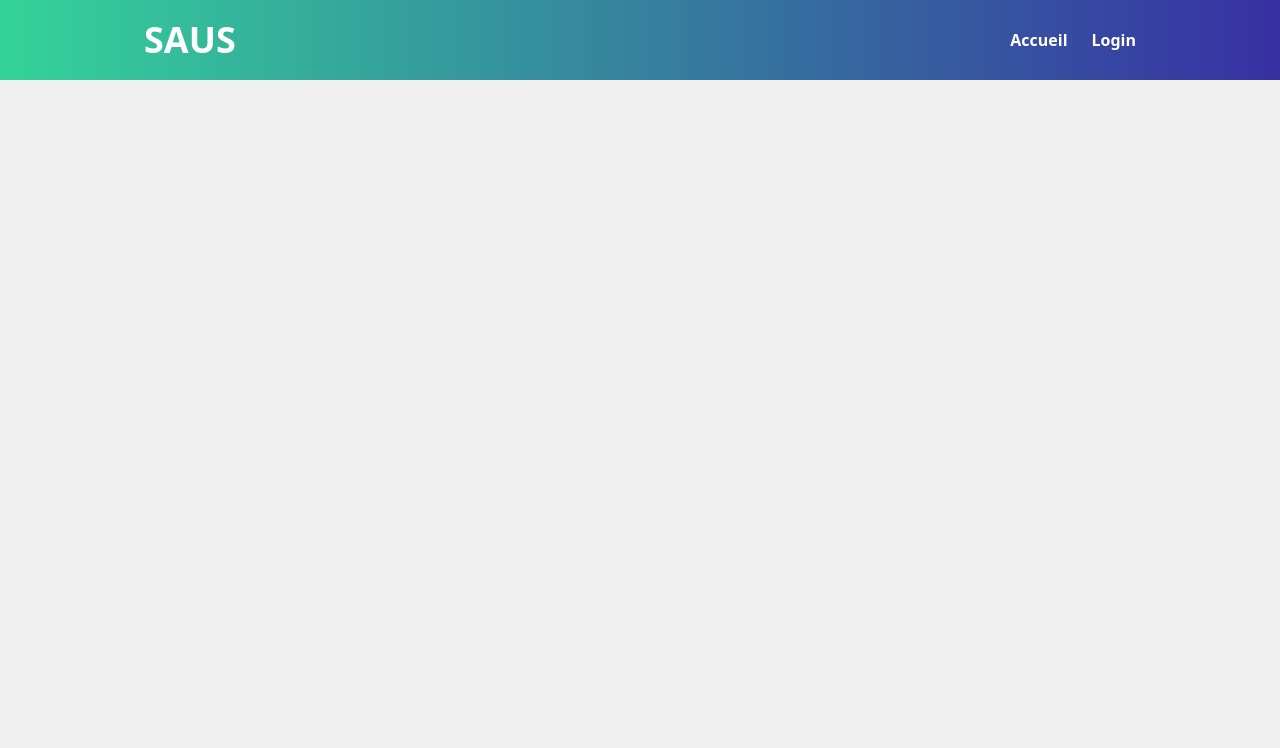
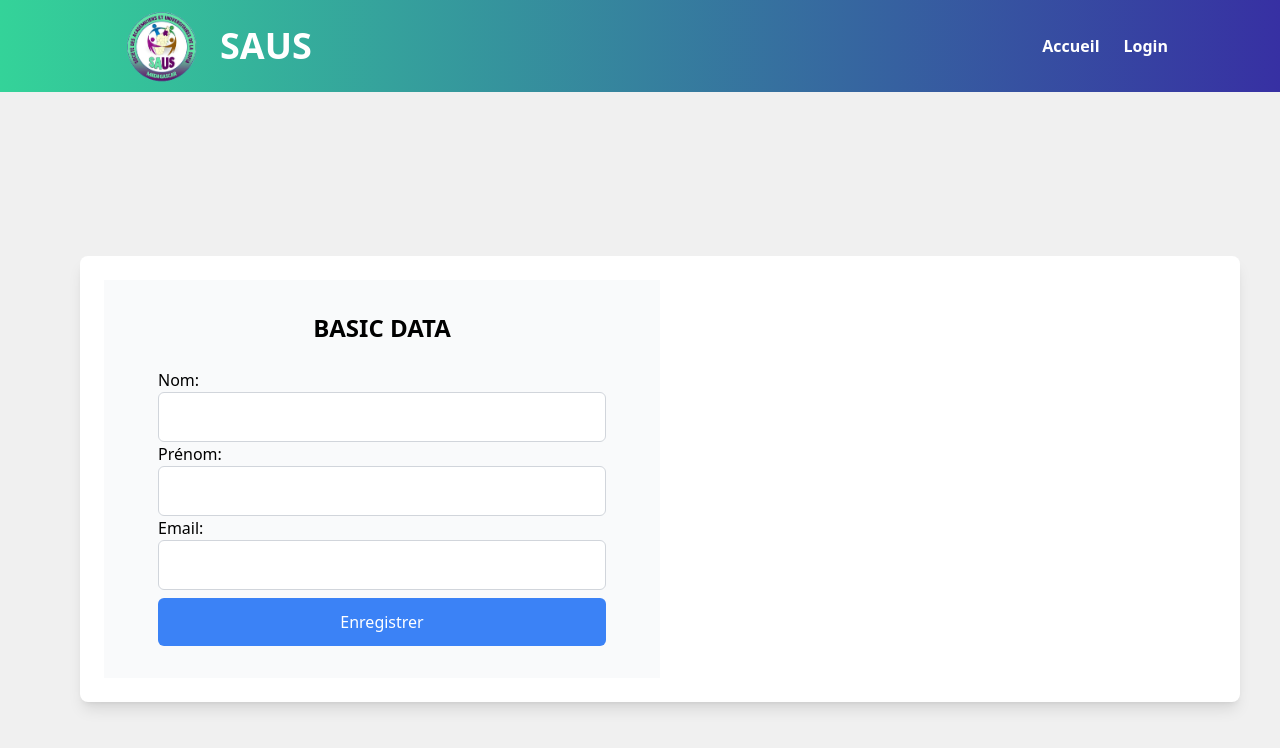
Before and after one commit to dlor003/FRONT-SAUS, a React (Vite) app: page /registerBasicData in a window 1280 px wide. Before the commit this address had no page. Shown: the top 748 px of the page. Built offline with nearby package versions, Linux system fonts and the light colour scheme.

Commit message:
update big in register

```diff
--- a/src/App.jsx
+++ b/src/App.jsx
@@ -1,5 +1,5 @@
 import React, { useEffect, useState } from "react";
-import { Routes, Route, Link, Navigate, useNavigate } from "react-router-dom";
+import { Routes, Route, Link, Navigate, useNavigate, useLocation } from "react-router-dom";
 import useAuthStore from "./component/AuthStore"; // Import du store Zustand
 import Membership from "./component/MemberShip";
 import Login from "./component/Auth/Login";
@@ -7,37 +7,55 @@ import Home from "./component/Pages/Home";
 import Registration from "./component/Auth/Registration";
 import Profil from "./component/Pages/Profil";
 import Dashboard from "./component/Pages/Dashboard";
+import logo from "./assets/logo.png";
+import RegisterBasicData from "./component/Auth/RegisterBasicData";
 
 const ProtectedRoute = ({ allowedRoles = [], children }) => {
-    const { user, checkAuth } = useAuthStore();
+    const { user, checkAuth, BasicId } = useAuthStore();
 
     useEffect(() => {
         checkAuth();
     }, [checkAuth]);
 
+    // Vérification si l'utilisateur est authentifié
     if (!user) {
+         // Si l'utilisateur n'est pas authentifié mais a une BasicId, on le redirige vers /membership
+        if (BasicId) {
+            return <Navigate to="/membership" />;
+
+        }
         return <Navigate to="/login" />;
     }
 
+    // Vérification des rôles
     if (allowedRoles.length > 0 && !allowedRoles.includes(user.role)) {
         return <Navigate to="/" />;
     }
 
+
+
     return children;
 };
 
+
 function App() {
-    const [isVerifiedRegion, setIsVerifiedRegion] = useState(false);
     const { user, logout, checkAuth } = useAuthStore();
     const isAuthenticated = useAuthStore((state) => state.isAuthenticated);
-    const [activeLink, setActiveLink] = useState("Dashboard");
+    const [activeLink, setActiveLink] = useState("");
     const navigate = useNavigate();
+    const location = useLocation(); // Permet de détecter l'URL actuelle
 
+    // Mettre à jour `activeLink` en fonction du chemin actuel
     useEffect(() => {
-        if (isVerifiedRegion) {
-            navigate("/membership");
+        const currentPath = location.pathname;
+        if (currentPath === "/Dashboard") {
+            setActiveLink("Dashboard");
+        } else if (currentPath === "/Profil") {
+            setActiveLink("Profil");
+        } else {
+            setActiveLink(""); // Par défaut, aucun lien actif
         }
-    }, [isVerifiedRegion, navigate]);
+    }, [location.pathname]);
 
     useEffect(() => {
         checkAuth();
@@ -45,9 +63,13 @@ function App() {
 
     return (
         <>
-            <nav className="fixed top-0 left-0 w-full bg-gradient-to-r from-emerald-400 to-indigo-800 py-5 ">
-                <div className="flex justify-between items-center mx-36">
-                    <div className="text-white text-4xl font-bold">SAUS</div>
+            <nav className="fixed top-0 left-0 w-full bg-gradient-to-r from-emerald-400 to-indigo-800 py-2 ">
+                <div className="flex justify-between items-center mx-28">
+                    <div className="flex items-center space-x-3">
+                        {/* Ajouter l'image à gauche */}
+                        <img src={logo} alt="Logo" className="w-24 h-26" />
+                        <div className="text-white text-4xl font-bold">SAUS</div>
+                    </div>
                     <div className="flex gap-6">
                         {!isAuthenticated ? (
                             <>
@@ -62,8 +84,7 @@ function App() {
                             <>
                                 <Link
                                     to="/Dashboard"
-                                    onClick={() => setActiveLink("Dashboard")}
-                                    className={`rounded-md px-3 py-2 text-sm font-medium ${
+                                    className={`rounded-md px-3 py-2 text-sm font-semibold ${
                                         activeLink === "Dashboard"
                                             ? "bg-gray-900 text-white"
                                             : "text-gray-300 hover:bg-gray-700 hover:text-white"
@@ -73,8 +94,7 @@ function App() {
                                 </Link>
                                 <Link
                                     to="/Profil"
-                                    onClick={() => setActiveLink("Profil")}
-                                    className={`rounded-md px-3 py-2 text-sm font-medium ${
+                                    className={`rounded-md px-3 py-2 text-sm font-semibold ${
                                         activeLink === "Profil"
                                             ? "bg-gray-900 text-white"
                                             : "text-gray-300 hover:bg-gray-700 hover:text-white"
@@ -96,11 +116,20 @@ function App() {
                 </div>
             </nav>
 
+
             <Routes>
-                <Route path="/" element={<Home setIsVerifiedRegion={setIsVerifiedRegion} />} />
+                <Route path="/" element={<Home  />} />
                 <Route path="/Profil" element={<ProtectedRoute><Profil /></ProtectedRoute>} />
                 <Route path="/Dashboard" element={<ProtectedRoute><Dashboard /></ProtectedRoute>} />
-                <Route path="/membership" element={<Membership />} />
+                <Route
+                    path="/membership"
+                    element={
+                        <ProtectedRoute >
+                            <Membership />
+                        </ProtectedRoute>
+                    }
+                />
+                <Route path="/registerBasicData" element={<RegisterBasicData />} />
                 <Route path="/register" element={<Registration />} />
                 <Route path="/login" element={<Login />} />
             </Routes>
--- /dev/null
+++ b/src/component/Auth/RegisterBasicData.jsx
@@ -0,0 +1,82 @@
+import React, { useState } from 'react';
+import useAuthStore from '../AuthStore';
+import { useNavigate } from 'react-router-dom';
+
+const RegisterBasicData = () => {
+  const { registerBasicData, error, loading } = useAuthStore((state) => state);
+  const navigate = useNavigate();
+
+  const [nom, setNom] = useState('');
+  const [prenom, setPrenom] = useState('');
+  const [email, setEmail] = useState('');
+
+  const handleSubmit = async (e) => {
+    e.preventDefault();
+
+    const data = { nom, prenom, email };
+
+    try {
+      const response = await registerBasicData(data);
+
+      // Vérification si la réponse est valide
+      if (response) {
+        console.log('Utilisateur enregistré avec succès', response);
+        navigate('/membership'); // Redirection après succès
+      }
+    } catch (error) {
+      console.log(error); // Affichage de l'erreur en console
+    }
+  };
+
+  return (
+    <div className="flex bg-white p-6 rounded-lg shadow-lg col-span-6 ml-20 mr-10 mt-64">
+      <div className="w-1/2 flex flex-col justify-center items-center bg-gray-50 p-8">
+        <form className="w-full max-w-md" onSubmit={handleSubmit}>
+          <h1 className="text-2xl font-bold text-center mb-6">BASIC DATA</h1>
+
+          <div>
+            <label>Nom:</label>
+            <input
+              type="text"
+              value={nom}
+              onChange={(e) => setNom(e.target.value)}
+              required
+              className="w-full p-3 border border-gray-300 rounded-md focus:ring-2 focus:ring-blue-500 focus:outline-none"
+            />
+          </div>
+
+          <div>
+            <label>Prénom:</label>
+            <input
+              type="text"
+              value={prenom}
+              onChange={(e) => setPrenom(e.target.value)}
+              required
+              className="w-full p-3 border border-gray-300 rounded-md focus:ring-2 focus:ring-blue-500 focus:outline-none"
+            />
+          </div>
+
+          <div>
+            <label>Email:</label>
+            <input
+              type="email"
+              value={email}
+              onChange={(e) => setEmail(e.target.value)}
+              required
+              className="w-full p-3 border border-gray-300 rounded-md focus:ring-2 focus:ring-blue-500 focus:outline-none"
+            />
+          </div>
+
+          <button
+            type="submit"
+            className="mt-2 w-full bg-blue-500 text-white py-3 rounded-md transition hover:bg-blue-600"
+          >
+            {loading ? 'Chargement...' : 'Enregistrer'}
+          </button>
+        </form>
+      </div>
+    </div>
+  );
+};
+
+export default RegisterBasicData;
--- a/src/component/Pages/Dashboard.jsx
+++ b/src/component/Pages/Dashboard.jsx
@@ -7,6 +7,7 @@ const Dashboard = () =>
     const navigate = useNavigate();
     const { isAuthenticated, dataUser } = useAuthStore();
 
+    console.log(dataUser)
     useEffect(() => {
         if (!isAuthenticated) {
         navigate("/login");
@@ -24,7 +25,7 @@ const Dashboard = () =>
     }
     console.log(dataUser)
 
-    const personnel = dataUser.user.personnel;
+    const personnel = dataUser.user;
     if (!personnel) {
         return (
         <div className="flex justify-center items-center h-screen bg-gray-100">
--- a/src/component/Pages/UpdatedFIle/PolesData.jsx
+++ b/src/component/Pages/UpdatedFIle/PolesData.jsx
@@ -19,11 +19,12 @@ const PolesData = ({data, onUpdate}) => {
         if (isEditing && polesData) {
             const updatedTables = tables.map((table, index) => ({
                 ...table,
-                value: polesData[index] ? polesData[index].id : "", // Assigner l'id du poleData à la valeur
+                value: polesData[index] ? polesData[index].id : "", // Assigner un ID ou une chaîne vide
             }));
             setTables(updatedTables);
         }
     }, [isEditing, polesData]);
+
 
     const toggleEditMode = () => {
         setIsEditing((prev) => !prev);
@@ -36,16 +37,26 @@ const PolesData = ({data, onUpdate}) => {
         setTables(newTables);
     };
 
-    const handleSubmit = (event) =>
-    {
-        event.prevent.default()
+    const handleSubmit = (event) => {
+        event.preventDefault();
+
+        // Vérification : s'assurer que toutes les options sont sélectionnées
+        if (tables.some((table) => !table.value)) {
+            alert("Veuillez sélectionner une valeur pour chaque pôle.");
+            return;
+        }
+
         const formattedData = {
             PolesSearch: tables.map((table) => ({
                 id: table.value, // Utilisez table.value pour obtenir l'ID sélectionné
             })),
+        };
 
-        }
-    }
+        onUpdate(formattedData); // Transmet les données au parent
+
+        setIsEditing(false); // Quitte le mode édition
+    };
+
 
     return (
         <div className="relative bg-white rounded-lg shadow-md p-6">
@@ -55,7 +66,7 @@ const PolesData = ({data, onUpdate}) => {
                 <div>
                     <form onSubmit={handleSubmit}>
                         {tables.map((table, index) => (
-                            <div className="flex mt-2 ml-20" key={table.id || index}>
+                            <div className="flex mt-2 ml-20" key={`table-${index}`}>
                                 <div>
                                     <label htmlFor={`table${index + 1}`} className="mb-2 ml-10 mr-5">
                                         Pôle {index + 1} :
@@ -79,12 +90,13 @@ const PolesData = ({data, onUpdate}) => {
                                 </div>
                             </div>
                         ))}
-                        <button
-                                type="submit"
-                                className="bg-green-500 text-white rounded-lg px-4 py-1 hover:bg-green-600"
+                       <button
+                            type="submit"
+                            className="mt-4 bg-green-500 text-white rounded-lg px-4 py-2 hover:bg-green-600 focus:outline-none"
                         >
                             Sauver
                         </button>
+
                     </form>
 
                 </div>
--- /dev/null
+++ b/src/component/ZustandFile/UseAppStore.jsx
@@ -0,0 +1,8 @@
+import {create} from "zustand";
+
+const UseAppStore = create((set) => ({
+    isVerifiedRegion: false,
+    setIsVerifiedRegion: (value) => set({ isVerifiedRegion: value }),
+}));
+
+export default UseAppStore;
```
Also changed, not shown: src/component/Auth/Login.jsx (+8 -2 lines), src/component/AuthStore.jsx (+25 -1 lines), src/component/Pages/Home.jsx (+18 -20 lines).
